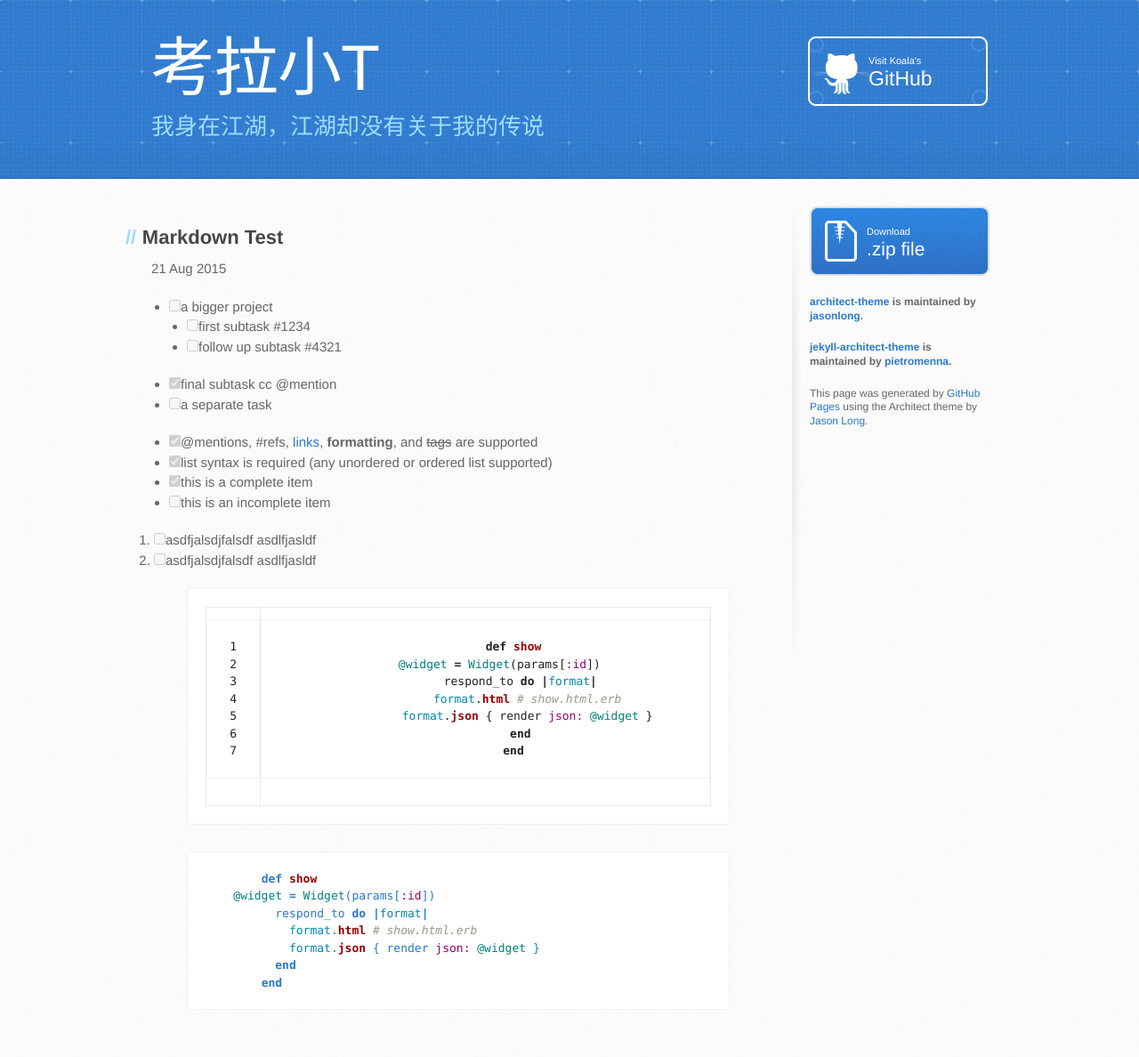
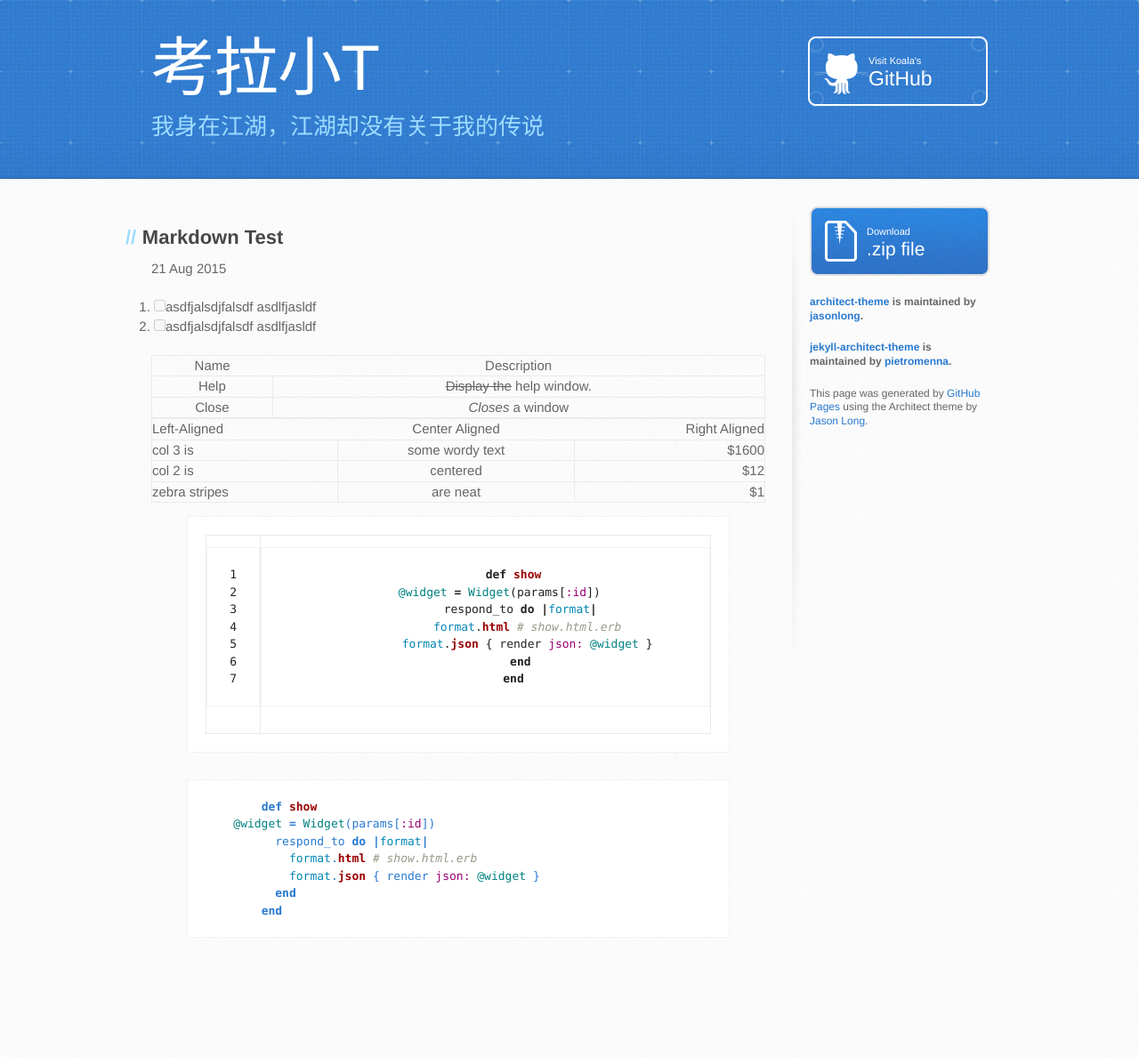
Before and after one commit to koalaxiaot/koalaxiaot.github.com, a Jekyll site: the page built from _posts/2015-08-21-markdown-test.md, in a window 1280 px wide. Shown: the whole page at 89% size. Built offline with Jekyll 4.4.1, drawn with Linux system fonts in a browser that asks for light colours; after the commit the page ends 1107 px from its top, so only the background shows below that.

Commit message:
table tst

```diff
--- a/_posts/2015-08-21-markdown-test.md
+++ b/_posts/2015-08-21-markdown-test.md
@@ -2,19 +2,20 @@
 layout: post
 ---
 
-- [ ] a bigger project
-  - [ ] first subtask #1234
-  - [ ] follow up subtask #4321
-- [x] final subtask cc @mention
-- [ ] a separate task
-
-- [x] @mentions, #refs, [links](), **formatting**, and <del>tags</del> are supported
-- [x] list syntax is required (any unordered or ordered list supported)
-- [x] this is a complete item
-- [ ] this is an incomplete item
-
 1. [ ] asdfjalsdjfalsdf asdlfjasldf
 2. [ ] asdfjalsdjfalsdf asdlfjasldf
+
+| Name | Description          |
+| ------------- | ----------- |
+| Help      | ~~Display the~~ help window.|
+| Close     | _Closes_ a window     |
+
+
+| Left-Aligned  | Center Aligned  | Right Aligned |
+| :------------ |:---------------:| -----:|
+| col 3 is      | some wordy text | $1600 |
+| col 2 is      | centered        |   $12 |
+| zebra stripes | are neat        |    $1 |
 
 {% highlight ruby linenos %}
 	def show
```
